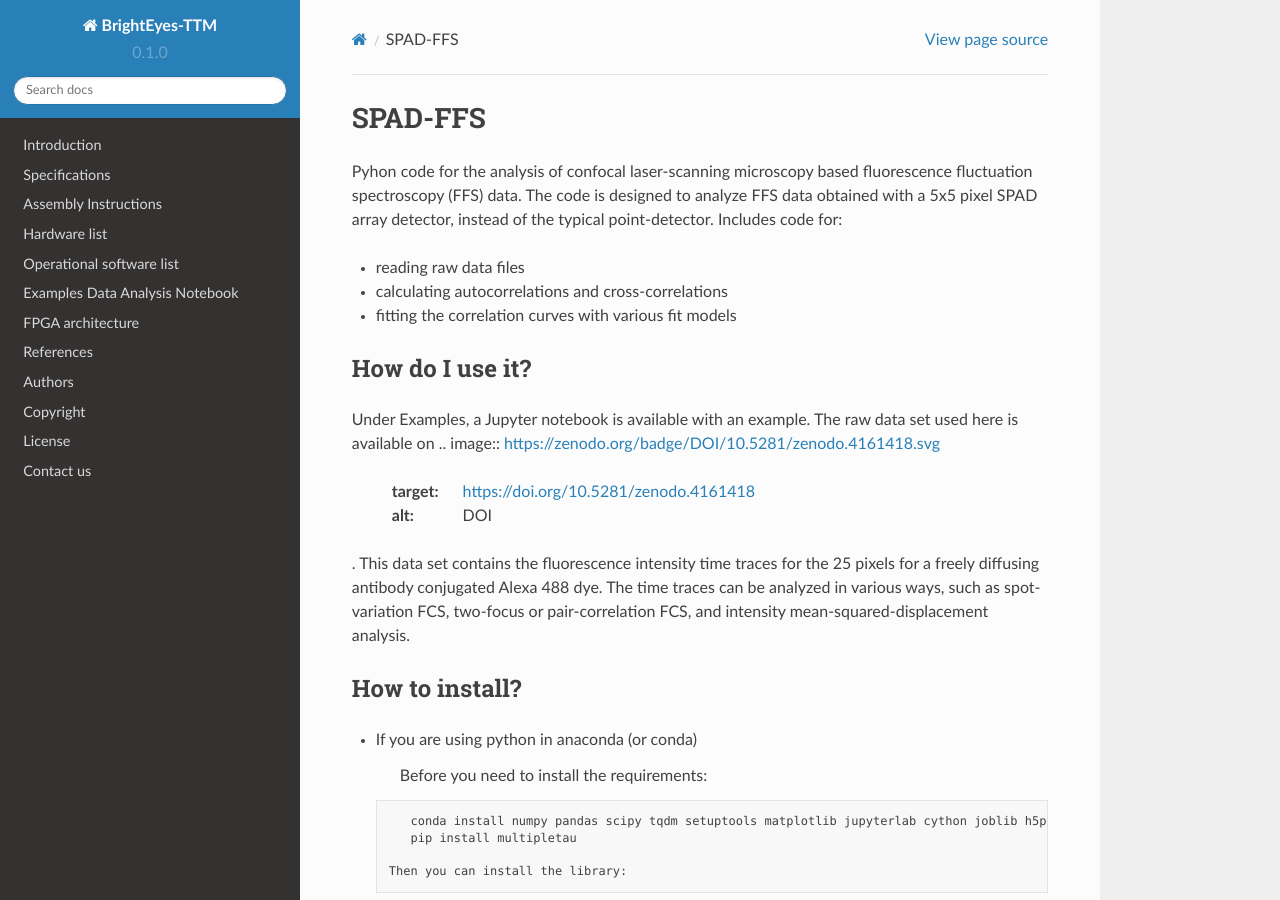
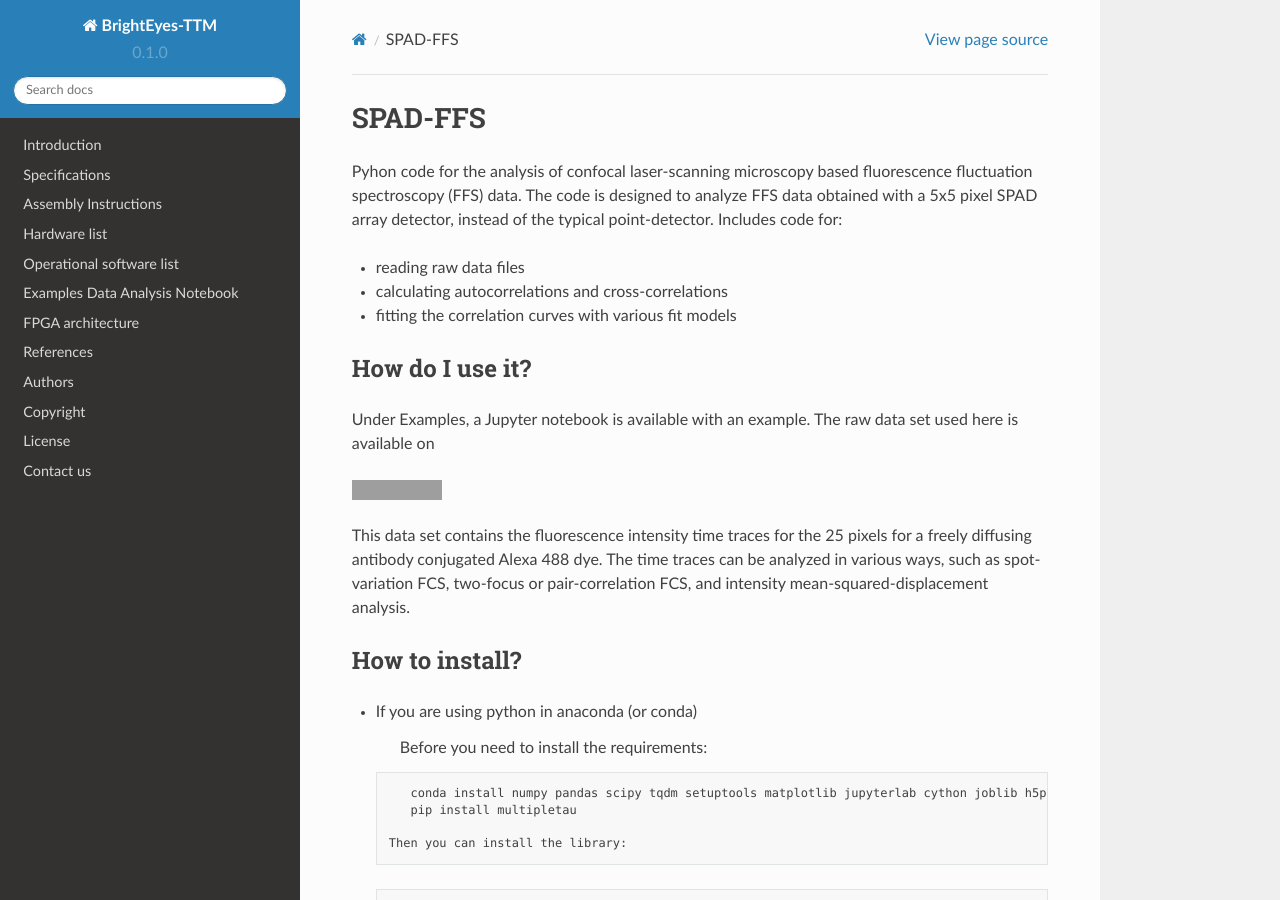
Before and after one commit to mattia-donato/BrightEyes-TTM-docs, a Sphinx documentation site: the page built from docs/source/spadffs.rst, in a window 1280 px wide and 900 px high. Built offline with Sphinx 7.4.7 and the Read the Docs theme 2.0.0, drawn with Linux system fonts in a browser that asks for light colours; grey boxes are pictures that could not be loaded.

```diff
--- a/docs/source/spadffs.rst
+++ b/docs/source/spadffs.rst
@@ -13,10 +13,12 @@ How do I use it?
 ----------------
 
 Under Examples, a Jupyter notebook is available with an example. The raw data set used here is available on
+
 .. image:: https://zenodo.org/badge/DOI/10.5281/zenodo.4161418.svg
    :target: https://doi.org/10.5281/zenodo.4161418
    :alt: DOI
-. This data set contains the fluorescence intensity time traces for the 25 pixels for a freely diffusing antibody conjugated Alexa 488 dye. The time traces can be analyzed in various ways, such as spot-variation FCS, two-focus or pair-correlation FCS, and intensity mean-squared-displacement analysis.
+
+This data set contains the fluorescence intensity time traces for the 25 pixels for a freely diffusing antibody conjugated Alexa 488 dye. The time traces can be analyzed in various ways, such as spot-variation FCS, two-focus or pair-correlation FCS, and intensity mean-squared-displacement analysis.
 
 How to install?
 ---------------
```
